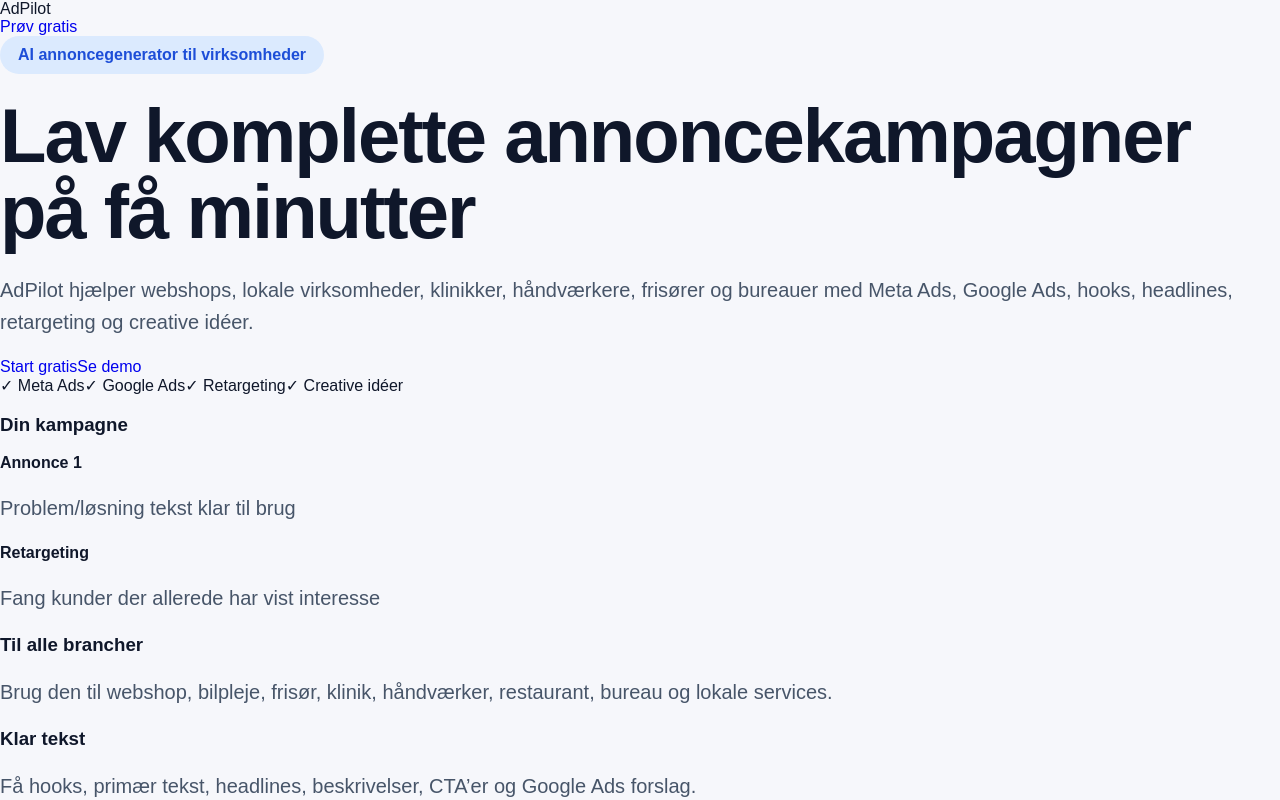
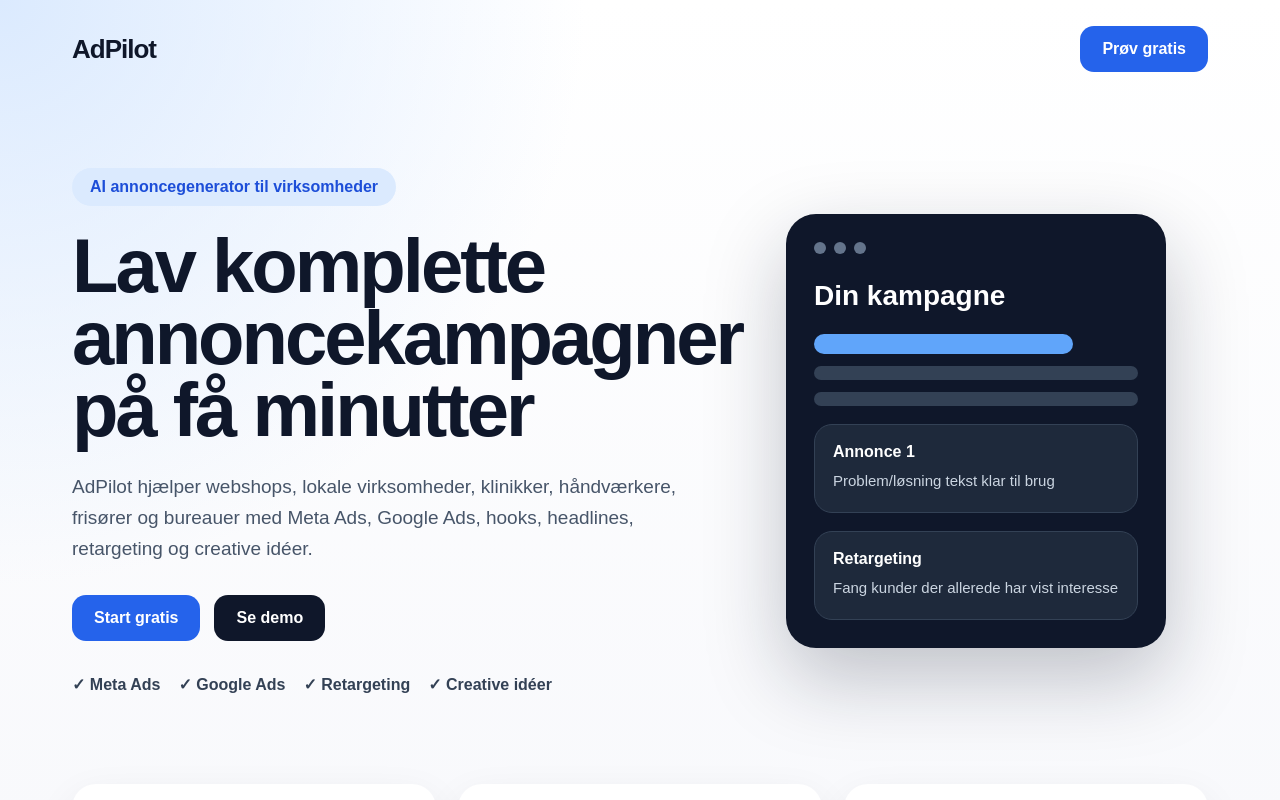
Before and after one commit to postjkhandel-ship-it/adpilot, a Next.js app: page / in a window 1280 px wide. Shown: the top 800 px of the page. Built offline with nearby package versions, Linux system fonts and the light colour scheme.

Commit message:
Update globals.css

```diff
--- a/app/globals.css
+++ b/app/globals.css
@@ -13,24 +13,45 @@ a {
   text-decoration: none;
 }
 
-button,
-input,
-select,
-textarea {
-  font-family: inherit;
+.site {
+  min-height: 100vh;
+  background:
+    radial-gradient(circle at top left, #dbeafe, transparent 35%),
+    linear-gradient(180deg, #ffffff 0%, #f6f7fb 100%);
 }
 
-.hero {
-  min-height: 100vh;
+.navbar {
+  max-width: 1180px;
+  margin: 0 auto;
+  padding: 26px 22px;
   display: flex;
+  justify-content: space-between;
   align-items: center;
-  justify-content: center;
-  padding: 60px 20px;
 }
 
-.hero-box {
-  max-width: 950px;
-  text-align: center;
+.brand {
+  font-size: 26px;
+  font-weight: 900;
+  letter-spacing: -1px;
+}
+
+.nav-btn,
+.primary-btn {
+  background: #2563eb;
+  color: white;
+  padding: 14px 22px;
+  border-radius: 14px;
+  font-weight: 900;
+}
+
+.hero-pro {
+  max-width: 1180px;
+  margin: 0 auto;
+  padding: 70px 22px 60px;
+  display: grid;
+  grid-template-columns: 1.1fr 0.9fr;
+  gap: 44px;
+  align-items: center;
 }
 
 .badge {
@@ -39,31 +60,123 @@ textarea {
   color: #1d4ed8;
   padding: 10px 18px;
   border-radius: 999px;
-  font-weight: 700;
+  font-weight: 800;
   margin-bottom: 24px;
 }
 
 h1 {
-  font-size: clamp(42px, 7vw, 76px);
-  line-height: 1;
+  font-size: clamp(44px, 7vw, 76px);
+  line-height: 0.95;
   margin: 0 0 24px;
-  letter-spacing: -2px;
+  letter-spacing: -3px;
 }
 
 p {
-  font-size: 20px;
-  line-height: 1.6;
+  font-size: 19px;
+  line-height: 1.65;
   color: #475569;
 }
 
-.cta {
-  display: inline-block;
-  margin-top: 24px;
-  background: #2563eb;
+.hero-content p {
+  max-width: 650px;
+}
+
+.hero-actions {
+  display: flex;
+  gap: 14px;
+  flex-wrap: wrap;
+  margin-top: 30px;
+}
+
+.secondary-btn {
+  background: #0f172a;
   color: white;
-  padding: 18px 30px;
-  border-radius: 16px;
+  padding: 14px 22px;
+  border-radius: 14px;
+  font-weight: 900;
+}
+
+.trust-row {
+  margin-top: 34px;
+  display: flex;
+  gap: 18px;
+  flex-wrap: wrap;
+  color: #334155;
   font-weight: 800;
+}
+
+.hero-card {
+  background: #0f172a;
+  color: white;
+  border-radius: 30px;
+  padding: 28px;
+  box-shadow: 0 30px 80px rgba(15, 23, 42, 0.25);
+}
+
+.card-top {
+  display: flex;
+  gap: 8px;
+  margin-bottom: 26px;
+}
+
+.card-top span {
+  width: 12px;
+  height: 12px;
+  background: #64748b;
+  border-radius: 100%;
+}
+
+.hero-card h3 {
+  font-size: 28px;
+  margin: 0 0 22px;
+}
+
+.preview-line {
+  height: 14px;
+  background: #334155;
+  border-radius: 99px;
+  margin-bottom: 12px;
+}
+
+.preview-line.big {
+  width: 80%;
+  height: 20px;
+  background: #60a5fa;
+}
+
+.mini-box {
+  margin-top: 18px;
+  background: #1e293b;
+  border: 1px solid #334155;
+  border-radius: 18px;
+  padding: 18px;
+}
+
+.mini-box p {
+  color: #cbd5e1;
+  margin: 8px 0 0;
+  font-size: 15px;
+}
+
+.features {
+  max-width: 1180px;
+  margin: 0 auto;
+  padding: 30px 22px 80px;
+  display: grid;
+  grid-template-columns: repeat(3, 1fr);
+  gap: 22px;
+}
+
+.feature-card {
+  background: white;
+  border-radius: 24px;
+  padding: 26px;
+  box-shadow: 0 15px 40px rgba(15, 23, 42, 0.08);
+}
+
+.feature-card h3 {
+  margin: 0 0 10px;
+  font-size: 24px;
 }
 
 .dashboard {
@@ -72,6 +185,7 @@ p {
   grid-template-columns: 280px 1fr;
   gap: 24px;
   padding: 24px;
+  background: #f6f7fb;
 }
 
 .sidebar,
@@ -124,17 +238,12 @@ label {
 }
 
 input,
-select,
-textarea {
+select {
   width: 100%;
   border: 1px solid #cbd5e1;
   border-radius: 14px;
   padding: 14px 16px;
   font-size: 16px;
-}
-
-textarea {
-  min-height: 120px;
 }
 
 .btn {
@@ -158,12 +267,15 @@ textarea {
   line-height: 1.6;
 }
 
-@media (max-width: 850px) {
-  .dashboard {
+@media (max-width: 900px) {
+  .hero-pro,
+  .features,
+  .dashboard,
+  .grid {
     grid-template-columns: 1fr;
   }
 
-  .grid {
-    grid-template-columns: 1fr;
+  .hero-card {
+    order: -1;
   }
 }
```
